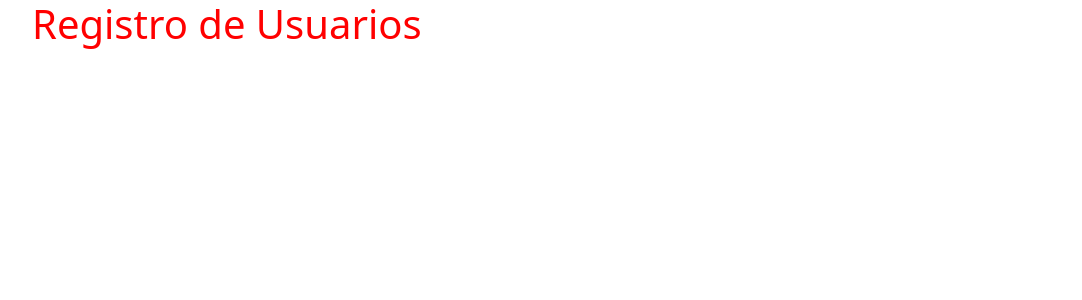
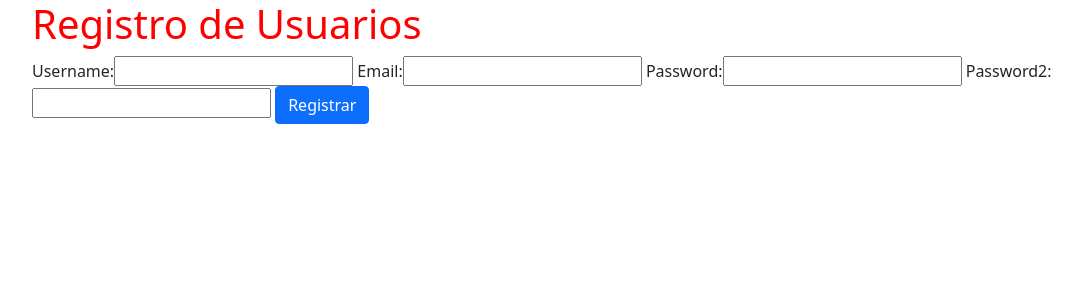
Before and after one commit to GustavoR0dr1gu3z/miBlog_Django, a Django app: page /usuarios/registro in a window 1280 px wide. Shown: the top 300 px of the page, without its empty margins (50-1132 px from the left). Run offline with Django 3.2, Linux system fonts and the light colour scheme; some libraries are stand-ins or nearby versions.

Commit message:
creando el formulario para registro de usuarios

```diff
--- a/miSitio/apps/miBlog/forms.py
+++ b/miSitio/apps/miBlog/forms.py
@@ -1 +1,7 @@
-from django import form # Importamos libreria para los formularios
+from django import forms # Importamos libreria para los formularios
+
+class RegistroForm(forms.Form): # Listos para crear los input del formulario
+    username = forms.CharField(required = True, min_length = 4, max_length=60)
+    email = forms.EmailField(required = True)
+    password = forms.CharField(required = True)
+    password2 = forms.CharField(required = True)
--- a/miSitio/apps/miBlog/views.py
+++ b/miSitio/apps/miBlog/views.py
@@ -1,6 +1,8 @@
 from django.shortcuts import render, HttpResponse, redirect #4.1 .-  se importa redirect, para redireccionar a una pagina si el usuario existe
 from django.contrib.auth import authenticate, login, logout #4.-  Se importa la autenticacion y el login
 from django.contrib import messages #Para mostrar mensajes
+from .forms import RegistroForm # Se importa la clase del archivo ya creado forms.py
+
 
 # Create your views here.
 def index(request): #Creando una funcion que muestra lo que queremos en la pagina principal
@@ -33,7 +35,8 @@ def salir(request): # Creando funcion que hace que terminemos la sesion
     messages.success(request, 'Sesion Finalizada')
     return redirect('ingresar')
 
-def registrou(request):
+def registrou(request): # Mandamos a llamar la clase que se creo en forms.py
+    form = RegistroForm() # Instanciamos la clase
     return render(request,'registro.html', {
-
+        'form':form # Creando variable que tendrá la info de ka instancia
     })
--- a/miSitio/templates/registro.html
+++ b/miSitio/templates/registro.html
@@ -16,6 +16,12 @@
             <div class="col">
                 <h1>Registro de Usuarios</h1>
 
+                <form action="POST">
+                    {% csrf_token %} <!--Todo formulario debe tener un token-->
+                    {{form}} <!--Palabra de la izquierda que se declaro en el archivo forms.py-->
+                    <button type="submit" class="btn btn-primary">Registrar</button>
+
+                </form>
 
             </div>
         </div>
```
